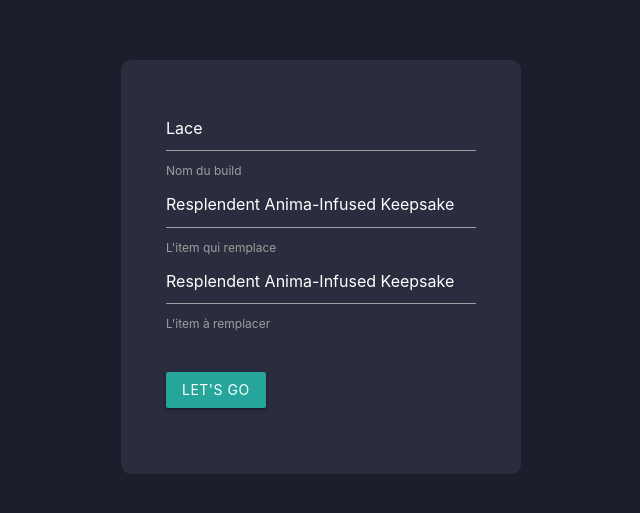
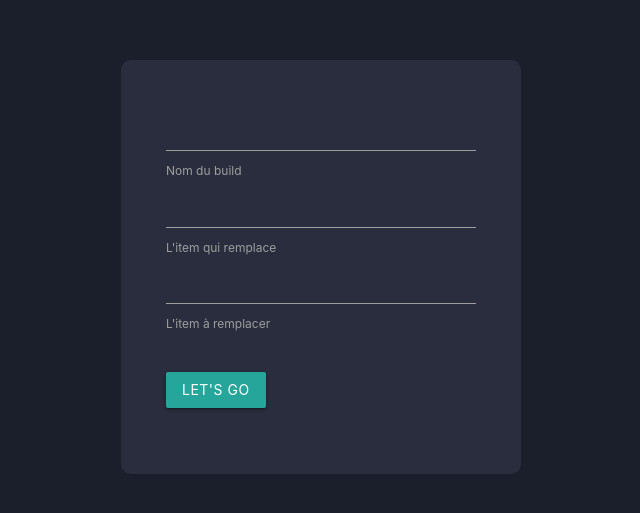
Before and after one commit to Vertylo/ectaworld, a plain HTML site: page index.html in a window 1280 px wide. Shown: the part 133-646 px from the top of the page, without its empty margins (319-959 px from the left). Drawn offline with nearby package versions, Linux system fonts and the light colour scheme.

Commit message:
Remove input values

```diff
--- a/index.html
+++ b/index.html
@@ -47,21 +47,11 @@
   <body>
     <div id="content">
       <div>
-        <input id="buildname" type="text" class="validate" value="Lace" />
+        <input id="buildname" type="text" class="validate" />
         <label for="buildname">Nom du build</label>
-        <input
-          id="newvalue"
-          type="text"
-          class="validate"
-          value="Resplendent Anima-Infused Keepsake"
-        />
+        <input id="newvalue" type="text" class="validate" />
         <label for="newvalue">L'item qui remplace</label>
-        <input
-          id="oldvalue"
-          type="text"
-          class="validate"
-          value="Resplendent Anima-Infused Keepsake"
-        />
+        <input id="oldvalue" type="text" class="validate" />
         <label for="oldvalue">L'item à remplacer</label>
       </div>
       <a id="go" class="waves-effect waves-light btn">Let's go</a>
```
